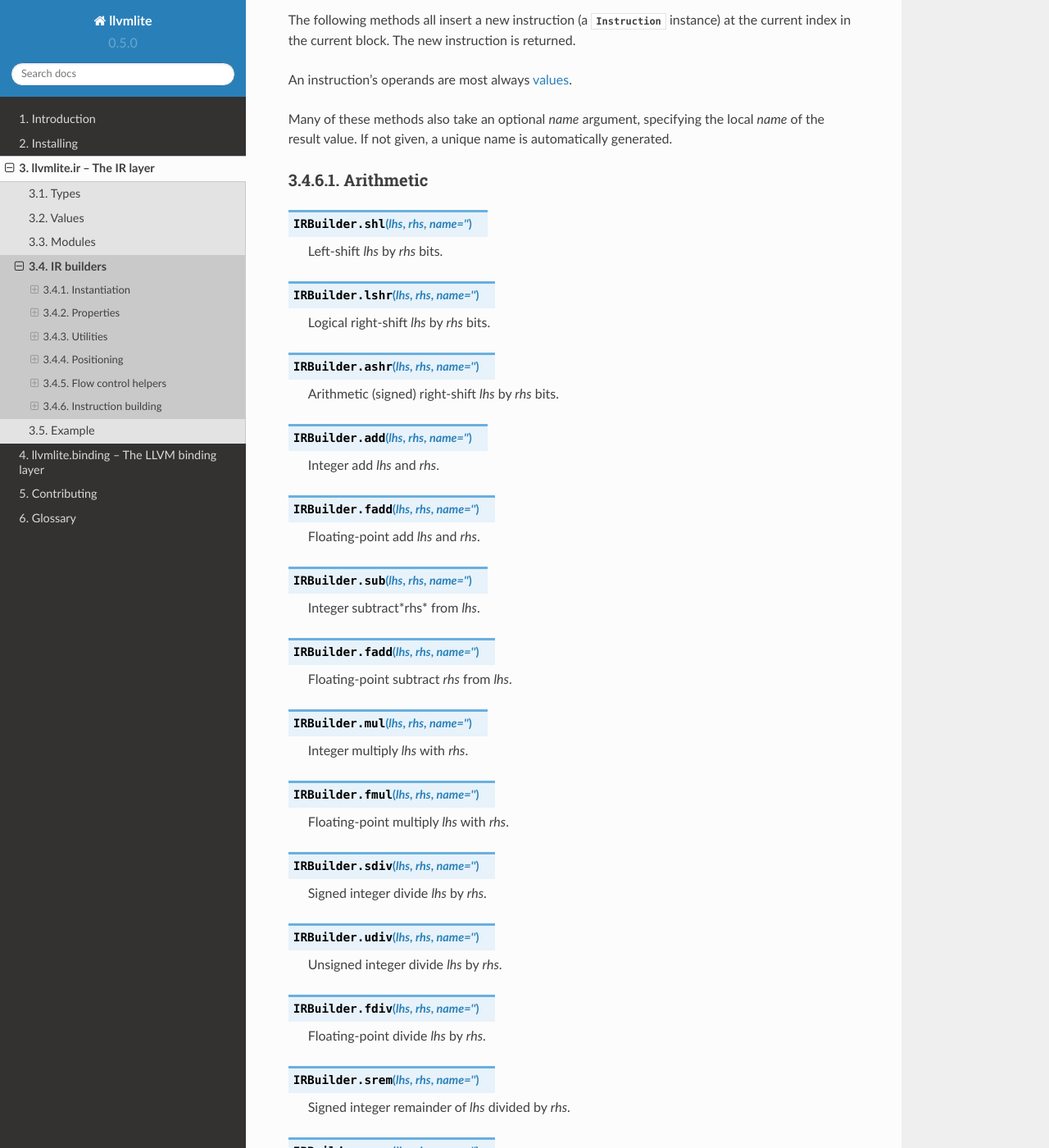
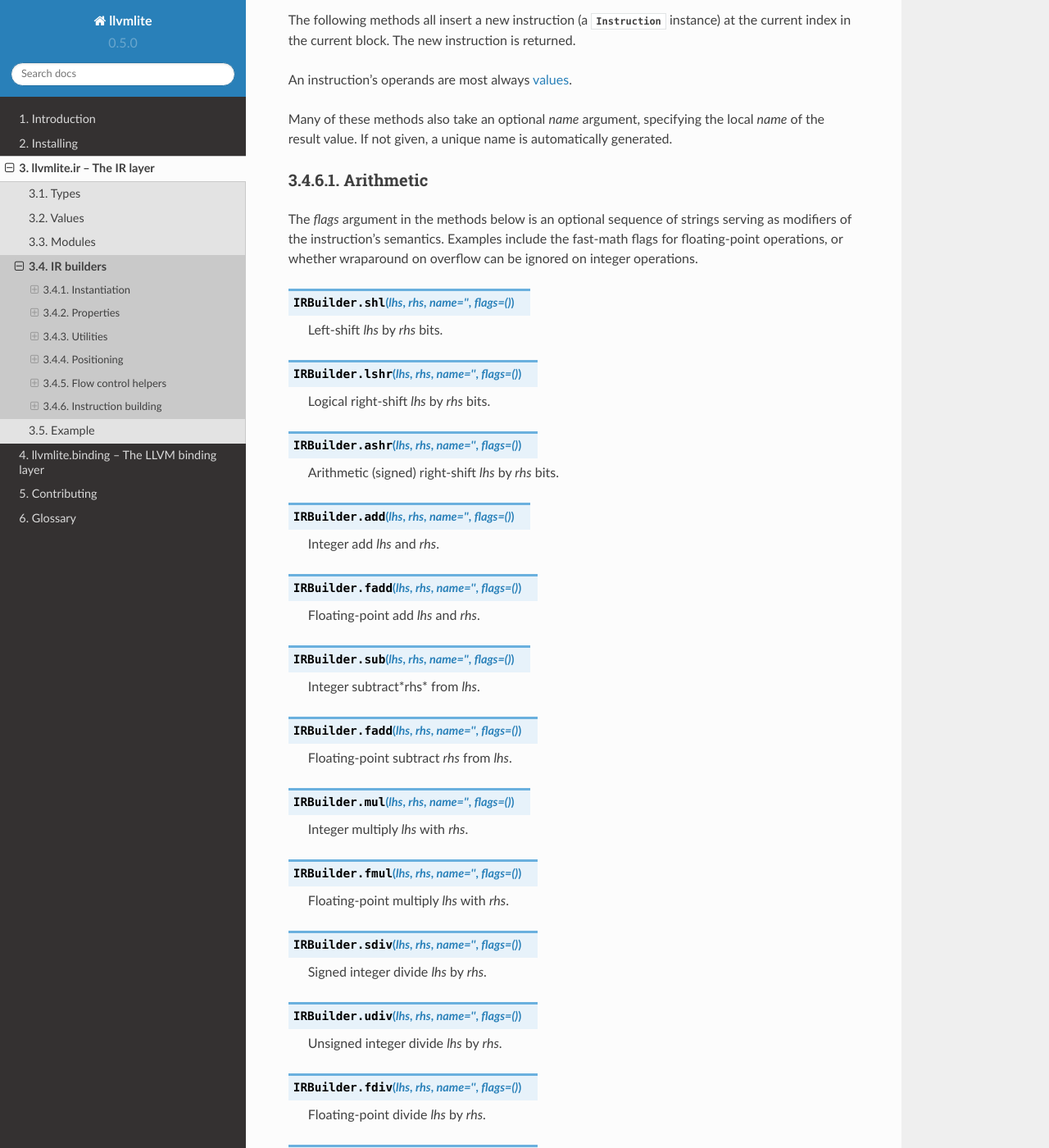
Before and after one commit to numba/llvmlite, a Sphinx documentation site: the page built from docs/source/ir/builder.rst, in a window 1280 px wide and 1400 px high, scrolled down 2849 px. Shown: the whole window at 82% size. Built offline with Sphinx 7.4.7 and the Read the Docs theme 2.0.0, drawn with Linux system fonts in a browser that asks for light colours; some of the changed text lies outside the part shown.

Commit message:
Add a flags argument to binops on IRBuilder.

```diff
--- a/docs/source/ir/builder.rst
+++ b/docs/source/ir/builder.rst
@@ -167,75 +167,80 @@
 Arithmetic
 ''''''''''
 
-.. method:: IRBuilder.shl(lhs, rhs, name='')
+The *flags* argument in the methods below is an optional sequence of strings
+serving as modifiers of the instruction's semantics.  Examples include the
+fast-math flags for floating-point operations, or whether wraparound on
+overflow can be ignored on integer operations.
+
+.. method:: IRBuilder.shl(lhs, rhs, name='', flags=())
 
    Left-shift *lhs* by *rhs* bits.
 
-.. method:: IRBuilder.lshr(lhs, rhs, name='')
+.. method:: IRBuilder.lshr(lhs, rhs, name='', flags=())
 
    Logical right-shift *lhs* by *rhs* bits.
 
-.. method:: IRBuilder.ashr(lhs, rhs, name='')
+.. method:: IRBuilder.ashr(lhs, rhs, name='', flags=())
 
    Arithmetic (signed) right-shift *lhs* by *rhs* bits.
 
-.. method:: IRBuilder.add(lhs, rhs, name='')
+.. method:: IRBuilder.add(lhs, rhs, name='', flags=())
 
    Integer add *lhs* and *rhs*.
 
-.. method:: IRBuilder.fadd(lhs, rhs, name='')
+.. method:: IRBuilder.fadd(lhs, rhs, name='', flags=())
 
    Floating-point add *lhs* and *rhs*.
 
-.. method:: IRBuilder.sub(lhs, rhs, name='')
+.. method:: IRBuilder.sub(lhs, rhs, name='', flags=())
 
    Integer subtract*rhs* from *lhs*.
 
-.. method:: IRBuilder.fadd(lhs, rhs, name='')
+.. method:: IRBuilder.fadd(lhs, rhs, name='', flags=())
 
    Floating-point subtract *rhs* from *lhs*.
 
-.. method:: IRBuilder.mul(lhs, rhs, name='')
+.. method:: IRBuilder.mul(lhs, rhs, name='', flags=())
 
    Integer multiply *lhs* with *rhs*.
 
-.. method:: IRBuilder.fmul(lhs, rhs, name='')
+.. method:: IRBuilder.fmul(lhs, rhs, name='', flags=())
 
    Floating-point multiply *lhs* with *rhs*.
 
-.. method:: IRBuilder.sdiv(lhs, rhs, name='')
+.. method:: IRBuilder.sdiv(lhs, rhs, name='', flags=())
 
    Signed integer divide *lhs* by *rhs*.
 
-.. method:: IRBuilder.udiv(lhs, rhs, name='')
+.. method:: IRBuilder.udiv(lhs, rhs, name='', flags=())
 
    Unsigned integer divide *lhs* by *rhs*.
 
-.. method:: IRBuilder.fdiv(lhs, rhs, name='')
+.. method:: IRBuilder.fdiv(lhs, rhs, name='', flags=())
 
    Floating-point divide *lhs* by *rhs*.
 
-.. method:: IRBuilder.srem(lhs, rhs, name='')
+.. method:: IRBuilder.srem(lhs, rhs, name='', flags=())
 
    Signed integer remainder of *lhs* divided by *rhs*.
 
-.. method:: IRBuilder.urem(lhs, rhs, name='')
+.. method:: IRBuilder.urem(lhs, rhs, name='', flags=())
 
    Unsigned integer remainder of *lhs* divided by *rhs*.
 
-.. method:: IRBuilder.frem(lhs, rhs, name='')
+.. method:: IRBuilder.frem(lhs, rhs, name='', flags=())
 
    Floating-point remainder of *lhs* divided by *rhs*.
 
-.. method:: IRBuilder.and_(lhs, rhs, name='')
+.. method:: IRBuilder.and_(lhs, rhs, name='', flags=())
 
    Bitwise AND *lhs* with *rhs*.
 
-.. method:: IRBuilder.or_(lhs, rhs, name='')
+.. method:: IRBuilder.or_(lhs, rhs, name='', flags=())
 
    Bitwise OR *lhs* with *rhs*.
 
-.. method:: IRBuilder.xor(lhs, rhs, name='')
+.. method:: IRBuilder.xor(lhs, rhs, name='', flags=())
 
    Bitwise XOR *lhs* with *rhs*.
 
```
Also changed, not shown: 4 other files.
